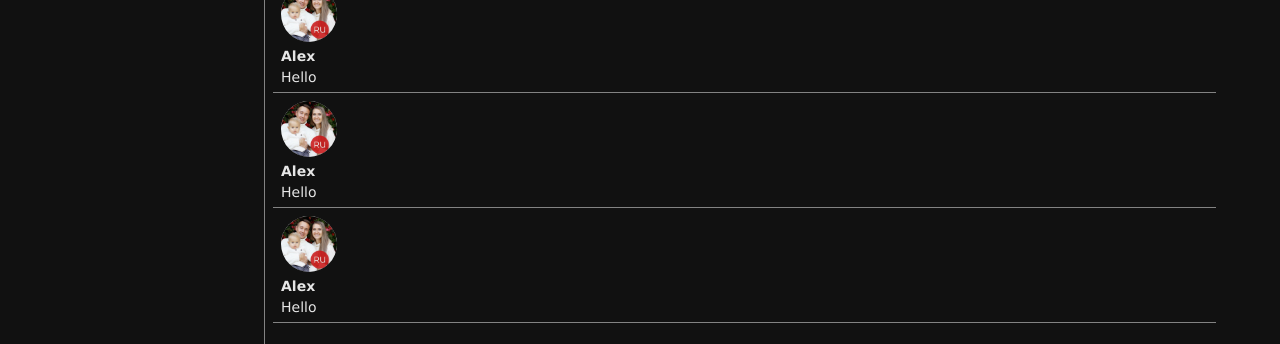
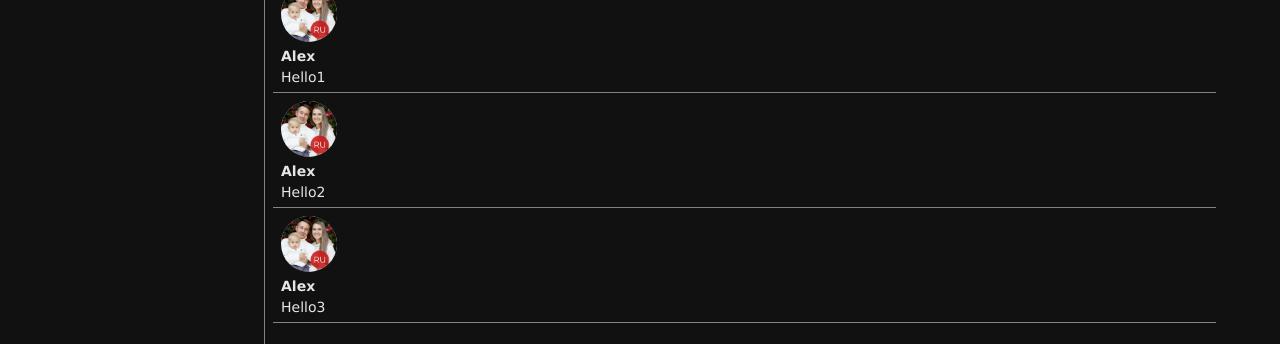
Before and after one commit to AlexZig/network, a React (Create React App) app: page /profile in a window 1280 px wide. Shown: the part 456-800 px from the top of the page. Built offline with nearby package versions, Linux system fonts and the light colour scheme.

Commit message:
delete ref

```diff
--- a/src/State/State.js
+++ b/src/State/State.js
@@ -1,30 +1,24 @@
 const ADD_POST = 'ADD-POST';
 const SUBMIT_MASSAGE = 'SUBMIT-MASSAGE';
+const DELETE_POST = 'DELETE-POST';
 let store = {
     _state: {
         chatsPage: {
             chats: [
-                { id: 1, name: 'Alex' },
-                { id: 2, name: 'Leonid' },
-                { id: 1, name: 'Alex' },
-                { id: 2, name: 'Leonid' },
-                { id: 1, name: 'Alex' },
-                { id: 2, name: 'Leonid' },
-                { id: 1, name: 'Alex' },
-                { id: 2, name: 'Leonid' },
-                { id: 3, name: 'Gosha' }
+                { id: 0, name: 'Alex' },
+                { id: 1, name: 'Leonid' },
             ],
             massages: [
-                { id: 1, massage: 'ok' },
-                { id: 2, massage: 'no' },
-                { id: 3, massage: 'yes' }
+                { id: 0, massage: 'ok' },
+                { id: 1, massage: 'no' },
+                { id: 2, massage: 'yes' }
             ]
         },
         profilePage: {
             posts: [
-                { id: 1, text: 'Hello' },
-                { id: 1, text: 'Hello' },
-                { id: 1, text: 'Hello' }
+                { id: 0, text: 'Hello1' },
+                { id: 1, text: 'Hello2' },
+                { id: 2, text: 'Hello3' }
             ]
         }
     },
@@ -40,17 +34,27 @@ let store = {
     dispatch(action) {
         if (action.type === ADD_POST) {
             let newPost = {
-                id: 5,
+                id: 0,
                 text: action.postText
             };
             this.getState().profilePage.posts.unshift(newPost);
-        }else if(action.type === SUBMIT_MASSAGE) {
-            debugger
+            for (let i = 0; i < this.getState().profilePage.posts.length; i++) {
+                this.getState().profilePage.posts[i].id = i;
+            }
+
+        } else if (action.type === SUBMIT_MASSAGE) {
             let newMassage = {
-                id: 5,
+                id: this.getState().chatsPage.massages.length,
                 massage: action.massageText
             };
-            this.getState().chatsPage.massages.unshift(newMassage);
+            this.getState().chatsPage.massages.push(newMassage);
+
+        } else if (action.type === DELETE_POST) {
+            let postNumber = action.postID;
+            this.getState().profilePage.posts.splice(postNumber, 1);
+            for (let i = 0; i < this.getState().profilePage.posts.length; i++) {
+                this.getState().profilePage.posts[i].id = i;
+            }
         }
         this.mainRender(this.getState());
     },
@@ -67,5 +71,11 @@ export const submitMassageActionCreator = (massageText) => {
         massageText: massageText
     }
 }
+export const deletePostActionCreator = (postID) => {
+    return {
+        type: DELETE_POST,
+        postID: postID
+    }
+}
 export default store;
 window.store = store;
--- a/src/components/Chats/ChatsManagment/ChatManagment.jsx
+++ b/src/components/Chats/ChatsManagment/ChatManagment.jsx
@@ -2,45 +2,42 @@ import React from 'react'
 import localStyle from '../chats.module.css'
 import { submitMassageActionCreator } from '../../../State/State';
 function ChatsManagment(props) {
-  let textarea = React.createRef();
+  let textarea;
+
   let submitMassage = () => {
-    let massageText = textarea.current.value;
-    let action = submitMassageActionCreator(massageText);
-    debugger
-    if (massageText !== '') {
+    let action = submitMassageActionCreator(textarea.value);
+    if (textarea.value !== '') {
       props.dispatch(action);
-      textarea.current.value = '';
-      debugger
+      textarea.value = '';
     } else {
       alert('Введите текст поста');
     }
-    textarea.current.blur();
+    textarea.blur();
   }
   let submitMassageKey = (e) => {
-    console.log(e)
     if (e.code === 'Enter' && !e.shiftKey) {
-      let massageText = textarea.current.value;
-      let action = submitMassageActionCreator(massageText);
-      if (massageText !== '') {
+      let action = submitMassageActionCreator(textarea.value);
+      if (textarea.value !== '') {
         props.dispatch(action);
-        textarea.current.value = '';
+        textarea.value = '';
       } else {
         alert('Введите текст поста');
       }
-      textarea.current.blur();
+      textarea.blur();
     } else if (e.code === 'Enter' && e.shiftKey) {
-      textarea.current.value = textarea.current.value + '\ ';
+      textarea.value = textarea.value + '\ ';
     }
   }
 
   let input = () => {
-    textarea.current.style.height = textarea.current.scrollHeight + "px";
+    textarea.style.height = textarea.scrollHeight + "px";
   };
-  let focus = () => {
-    textarea.current.style.height = textarea.current.scrollHeight + "px";
+  let focus = (e) => {
+    textarea = e.target;
+    textarea.style.height = textarea.scrollHeight + "px";
   };
   let blur = () => {
-    textarea.current.style.height = 60 + "px";
+    textarea.style.height = 60 + "px";
   };
   return (
     <div className={localStyle.managment}>
--- a/src/components/Profile/MyPosts/MyPosts.jsx
+++ b/src/components/Profile/MyPosts/MyPosts.jsx
@@ -4,46 +4,51 @@ import Post from './Post/Post';
 import { addPostActionCreator } from '../../../State/State';
 
 function MyPosts(props) {
-    let newPostText = React.createRef();
+    let newPostText = '';
+    let textarea;
+    let textareafocus = (e) => {
+        textarea = e.target;
+    }
+    let inputText = (e) => {
+        textarea = e.target;
+        newPostText = e.target.value;
+    }
 
-    let addPost = () => {
-        let postText = newPostText.current.value;
-        let action = addPostActionCreator(postText);
-        if (postText !== '') {
+    let addPost = (e) => {
+        let action = addPostActionCreator(newPostText);
+        if (newPostText !== '') {
             props.dispatch(action);
-            newPostText.current.value = '';
+            newPostText = '';
+            textarea.value = '';
         } else {
             alert('Введите текст поста');
-            newPostText.current.blur();
         }
+        textarea.blur();
     }
     let addPostKey = (e) => {
-        console.log(e)
         if (e.code === 'Enter' && !e.shiftKey) {
-            let postText = newPostText.current.value;
-            let action = addPostActionCreator(postText);
-            if (postText !== '') {
+            let action = addPostActionCreator(newPostText);
+            if (newPostText !== '') {
                 props.dispatch(action);
-                newPostText.current.value = '';
-                newPostText.current.blur();
+                newPostText = '';
+                textarea.value = '';
             } else {
                 alert('Введите текст поста');
-                newPostText.current.blur();
             }
+            textarea.blur();
         } else if (e.code === 'Enter' && e.shiftKey) {
-            newPostText.current.value = newPostText.current.value + '\ ';
-            console.log(newPostText.current.value)
+            newPostText = newPostText + '\ ';
         }
     }
     return (
         <div className={localStyle.container}>
             <h3>My Posts</h3>
             <div className={localStyle.managment}>
-                <textarea onKeyDown={addPostKey} ref={newPostText} placeholder='Your Post' ></textarea>
+                <textarea onInput={inputText} onKeyDown={addPostKey} onFocus={textareafocus} placeholder='Your Post' ></textarea>
                 <button onClick={addPost}>Add Post</button>
             </div>
             <div className={localStyle.list}>
-                {props.postsData.map(item => <Post id={item.id} text={item.text} />)}
+                {props.postsData.map(item => <Post id={item.id} text={item.text} dispatch={props.dispatch} />)}
             </div>
         </div>
 
--- a/src/components/Profile/MyPosts/Post/Post.jsx
+++ b/src/components/Profile/MyPosts/Post/Post.jsx
@@ -1,13 +1,21 @@
 import React from 'react';
 import localStyle from './post.module.css';
 import img from '../../../../img/ava.jpg';
+import { deletePostActionCreator } from '../../../../State/State';
 function Post(props) {
+    let post = React.createRef();
+    let deletePost = () => {
+        let postID = post.current.id;
+        console.log(postID)
+        let action = deletePostActionCreator(postID);
+        props.dispatch(action);
+    }
     return (
-        <div className={localStyle.item}>
+        <div className={localStyle.item} id={props.id} ref={post}>
             <img src={img} />
             <h3>Alex</h3>
             <p>{props.text}</p>
-            <span>×</span>
+            <span onClick={deletePost}>×</span>
         </div>
     );
 }
```
